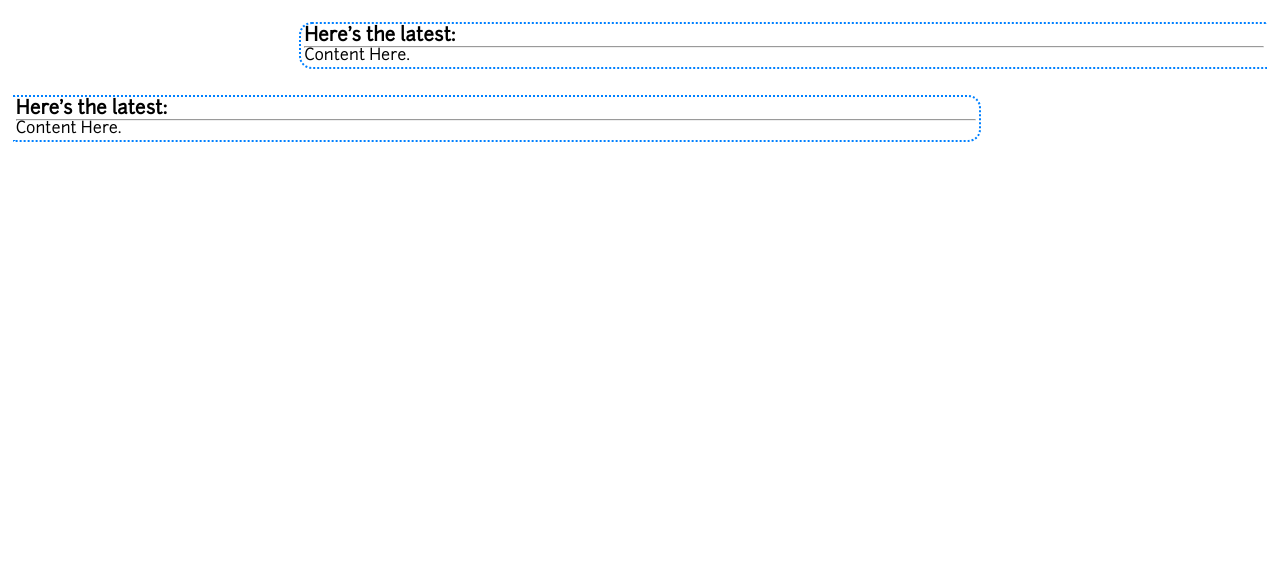
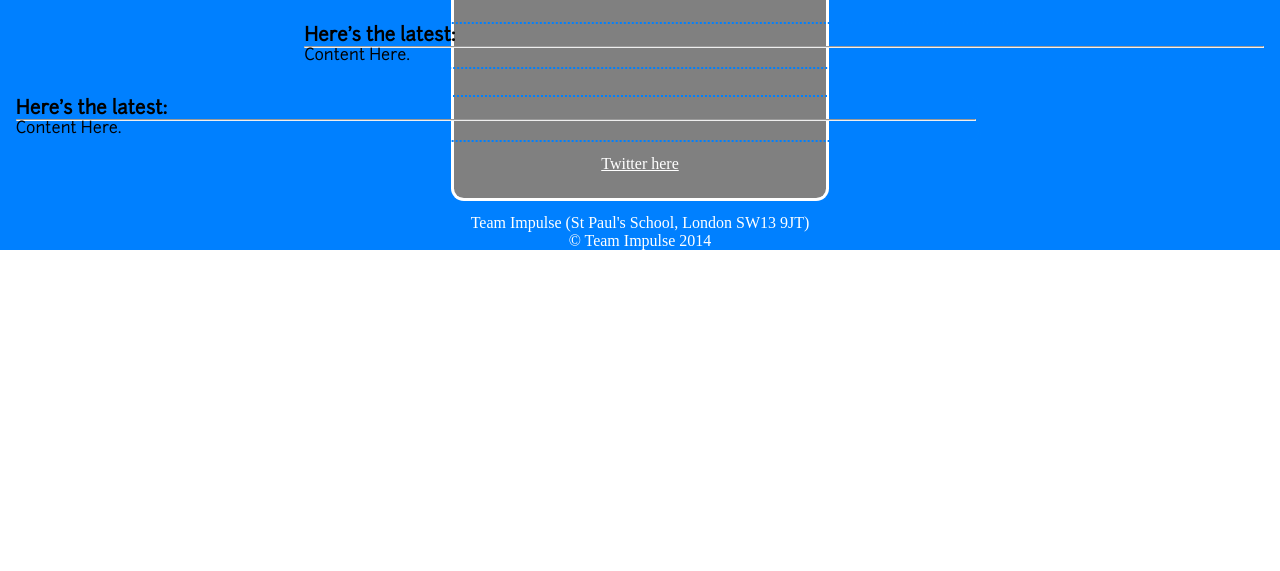
Before and after one commit to team-impulse/site, a plain HTML site: page news.html in a window 1280 px wide. Shown: the part 229-800 px from the top of the page. Drawn offline with Linux system fonts and the light colour scheme.

Commit message:
Added a footer.
A footer has been added to the news page. Unfortunately, there's a
slight bug. This needs fixed.

```diff
--- a/main.css
+++ b/main.css
@@ -236,7 +236,6 @@
 
 #footer {
 
-
 	width: 100%;
 	display:block;
 	margin:0px auto;
--- a/news.html
+++ b/news.html
@@ -2,35 +2,48 @@
 <html>
 
 	<head>
-	<title>Team IMPULSE</title>
-	<link rel="stylesheet" type="text/css" href="main.css" />
+
+		<title>Team IMPULSE</title>
+		<link rel="stylesheet" type="text/css" href="main.css" />
+
 	</head>
 
 	<body>
 
 		<div id="header_bar">
+
 			<div id="header_link">
+
 				<a href="index.html" name="Home">
+
 					<h1>Team IMPULSE</h1>
 				</a>
+
 			</div>
+
 		</div>
 
 		<div id="nav">
+
 			<nav>
+
 				<ul>
+
 					<li><a href="news.html" name="News">News</a></li>
 					<li> <a href="photos.html" name="Photos">Photos</a></li>
 					<li> <a href="mission.html" name="Mission">Mission</a></li>
 					<li><a href="outreach.html" name="Outreach "> Outreach</a></li>
 					<li><a href="contact.html" name="Contact "> Contact</a></li>
+
 				</ul>
 			</nav>
+
 		</div>
 
 		<div id="content_wrapper">
 
 			<div id="blog_posts_left">
+
 				<h3>Here's the latest:</h3>
 
 				<hr/>
@@ -40,9 +53,11 @@
 					Content Here.
 
 				</p>
+
 			</div>
 
 			<div id="blog_posts">
+
 				<h3>Here's the latest:</h3>
 
 				<hr/>
@@ -52,9 +67,11 @@
 					Content Here.
 
 				</p>
+
 			</div>
 
 			<div id="blog_posts_left">
+
 				<h3>Here's the latest:</h3>
 
 				<hr/>
@@ -64,10 +81,25 @@
 					Content Here.
 
 				</p>
+
 			</div>
 
 		</div>
 
 	</body>
 
+	<div id="footer">
+
+		<div id="social">
+
+		  <a href="twitter.com" name="Twitter">Twitter here</a>
+
+		</div>
+
+		<p>Team Impulse (St Paul's School, London SW13 9JT)</p>
+
+		<p>&copy; Team Impulse 2014</p>
+
+	</div>
+
 </html>
```
